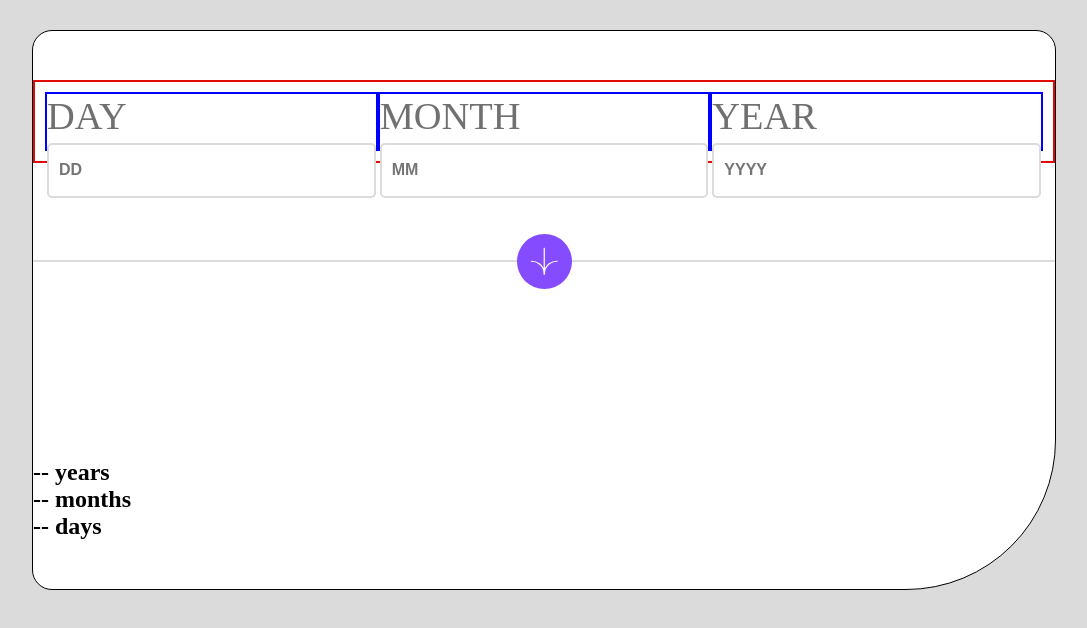
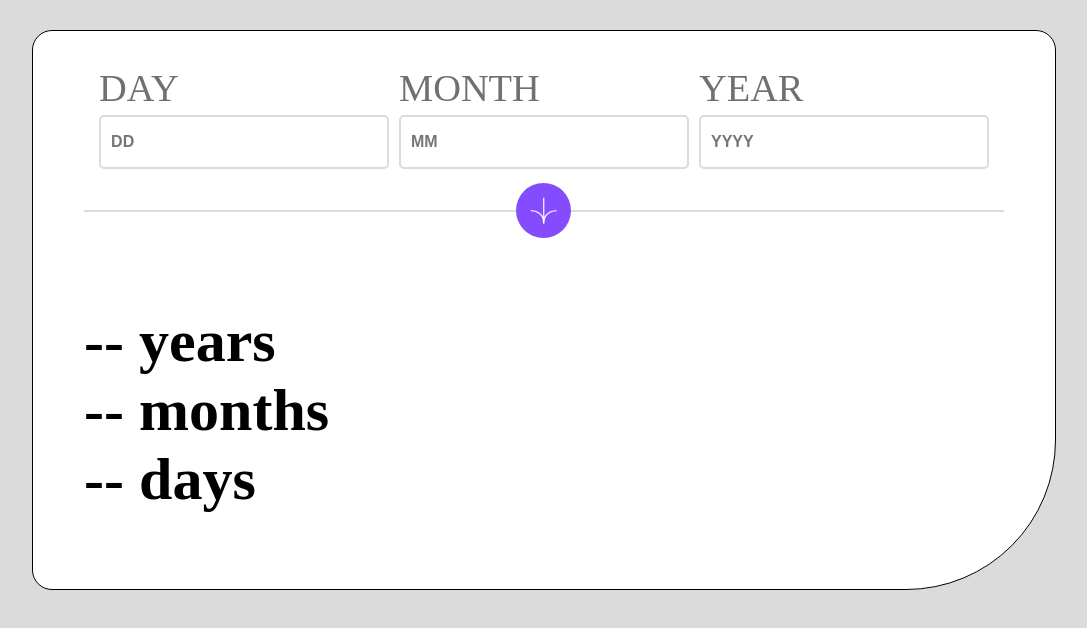
Before and after one commit to GuilhermeHenrii/Desafio_frontendMentor_appCalculaIdade, a website built with webpack: page public/index.html in a window 1280 px wide. Shown: the whole page, without its empty margins (96-1183 px from the left). Built offline with nearby package versions, Linux system fonts and the light colour scheme.

Commit message:
ajustando posicionamento dos elementos

```diff
--- a/public/assets/js/bundle.js
+++ b/public/assets/js/bundle.js
@@ -47,6 +47,7 @@ function _arrayLikeToArray(arr, len) { if (len == null || len > arr.length) len
       for (_iterator.s(); !(_step = _iterator.n()).done;) {
         var _showAge = _step.value;
         _showAge.innerHTML = ageArr[i];
+        _showAge.classList.add('result-color');
         i++;
       }
     } catch (err) {
--- a/public/index.html
+++ b/public/index.html
@@ -37,13 +37,13 @@
 
         <section class="age-result">
             <h1 class="dynamic-text">
-                <span class="result-color dynamic-line">--</span> years
+                <span class="dynamic-line">--</span> years
             </h1>
             <h1 class="dynamic-text">
-                <span class="result-color dynamic-line">--</span> months
+                <span class="dynamic-line">--</span> months
             </h1>
             <h1 class="dynamic-text">
-                <span class="result-color dynamic-line">--</span> days
+                <span class="dynamic-line">--</span> days
             </h1>
         </section>
     </main>
--- a/src/assets/css/mobilefirst.css
+++ b/src/assets/css/mobilefirst.css
@@ -23,7 +23,7 @@ html{
 .card{
     display: flex;
     justify-content: space-around;
-    flex-direction: column;
+    flex-direction:column;
     align-items: start;
     border:1px solid black;
     background-color: var(--White);
@@ -36,19 +36,21 @@ html{
 }
 
 .form{
-    border: 2px solid rgb(224, 11, 3);
     display: flex;
-    width: 100%;
+    width: 90%;
     height: 15%;
     padding: 10px;
+    margin-left: auto;
+    margin-right: auto;
+    margin-top: 20px;
 }
 
 .label-group-one, .label-group-two, .label-group-thre{
-    border: 2px solid blue;
     width: 100%;
     height: 100%;
     font-size: 3vw;
     color: var(--Smokey-grey);
+    padding: 5px;
 }
 
 .inputs{
@@ -71,10 +73,11 @@ input:focus{
     display: flex;
     justify-content: center;
     align-items: center;
-    width: 100%;
+    margin: auto;
+    margin-bottom: 20px;
+    width: 90%;
     height: 0px;
     border: 1px solid var(--Light-grey);
-    margin-bottom: 100px;
 }
 
 .arrow{
@@ -92,3 +95,27 @@ input:focus{
     left: 50%;
     transform: translate(-50%, -50%);
 }
+
+.age-result{
+    display: flex;
+    flex-direction: column;
+    width: 90%;
+    font-size: 40px;
+    font-weight: bold;
+    margin: auto;
+}
+
+
+.result-color{
+    color: var(--Purple);
+}
+
+.error-inputs{
+    border-color: var(--Light-red);
+}
+
+.error-text{
+    color: rgb(211, 52, 52);
+    font-size: 15px;
+
+}
--- a/src/modules/calculateAge.js
+++ b/src/modules/calculateAge.js
@@ -32,6 +32,7 @@ export default function () {
 
         for(let showAge of ageList){
             showAge.innerHTML = ageArr[i];
+            showAge.classList.add('result-color');
             i++;
         }
     }
```
Also changed, not shown: 1 other file.
